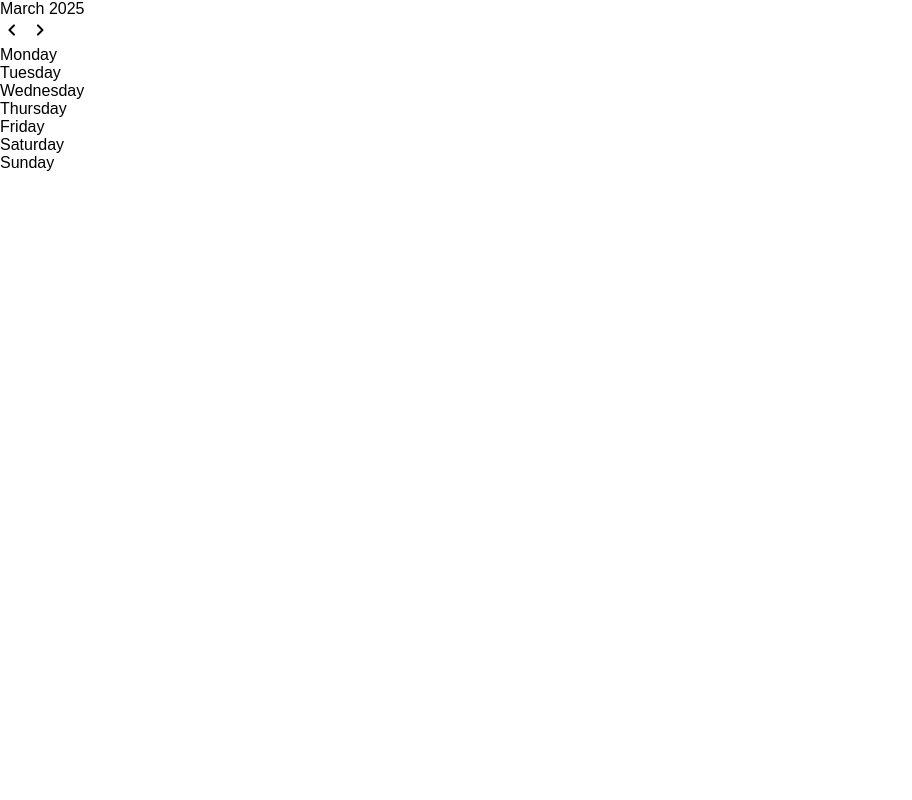
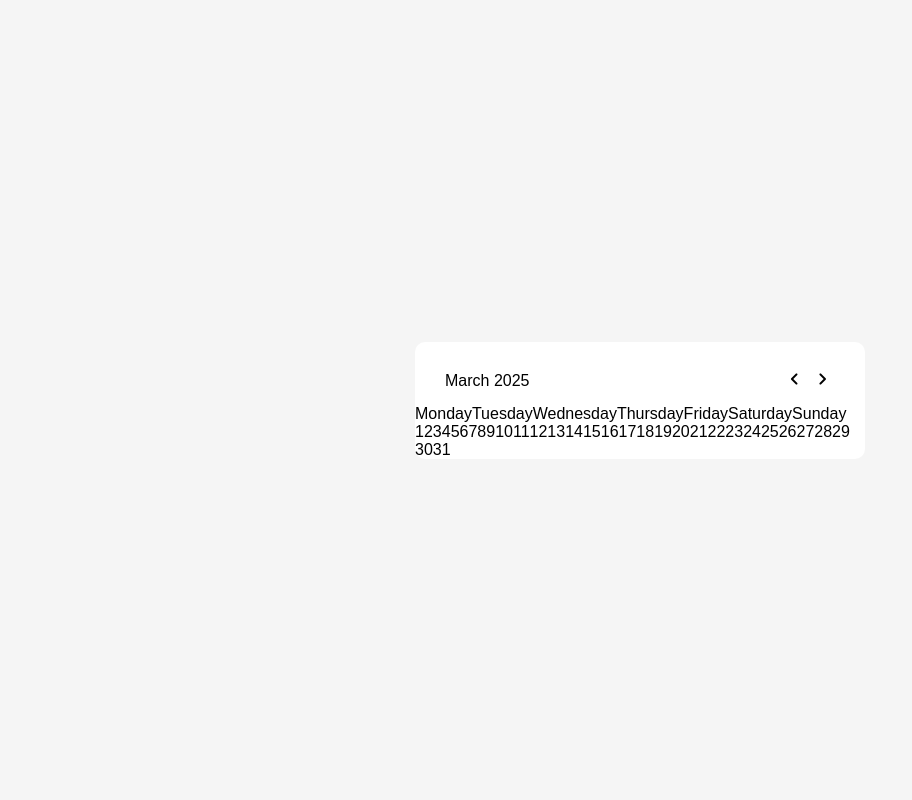
Before and after one commit to ZainabM872/Inventory-Management-System, a Django app: page /schedule/ in a window 1280 px wide. Shown: the whole page, without its empty margins (0-912 px from the left). Run offline with Django 5.2, Linux system fonts and the light colour scheme.

Commit message:
added the days in a month and now im adding some styling for the wrapper div

```diff
--- a/static/scheduleStyle.css
+++ b/static/scheduleStyle.css
@@ -6,3 +6,29 @@
     box-sizing: border-box;
     font-family: 'Poppins', sans-serif;
 }
+
+body{
+    display: flex;
+    align-items: center;
+    justify-content: center;
+    min-height: 100vh;
+    background-color: #f5f5f5;
+}
+
+.wrapper{
+    background: #ffffff;
+    width: 450px;
+    border-radius: 10px;
+}
+
+.wrapper header{
+    display: flex;
+    align-items: center;
+    justify-content: space-between;
+    padding: 25px 30px 10px;
+}
+.calendar ul{
+    display: flex;
+    list-style: none;
+    flex-wrap: wrap;
+}
--- a/templates/dashboard/schedule.html
+++ b/templates/dashboard/schedule.html
@@ -29,6 +29,39 @@
                 <li>Saturday</li>
                 <li>Sunday</li>
             </ul>
+            <ul class="days">
+                <li>1</li>
+                <li>2</li>
+                <li>3</li>
+                <li>4</li>
+                <li>5</li>
+                <li>6</li>
+                <li>7</li>
+                <li>8</li>
+                <li>9</li>
+                <li>10</li>
+                <li>11</li>
+                <li>12</li>
+                <li>13</li>
+                <li>14</li>
+                <li>15</li>
+                <li>16</li>
+                <li>17</li>
+                <li>18</li>
+                <li>19</li>
+                <li>20</li>
+                <li>21</li>
+                <li>22</li>
+                <li>23</li>
+                <li>24</li>
+                <li>25</li>
+                <li>26</li>
+                <li>27</li>
+                <li>28</li>
+                <li>29</li>
+                <li>30</li>
+                <li>31</li>
+            </ul>
         </div>
     </div>
 </body>
```
